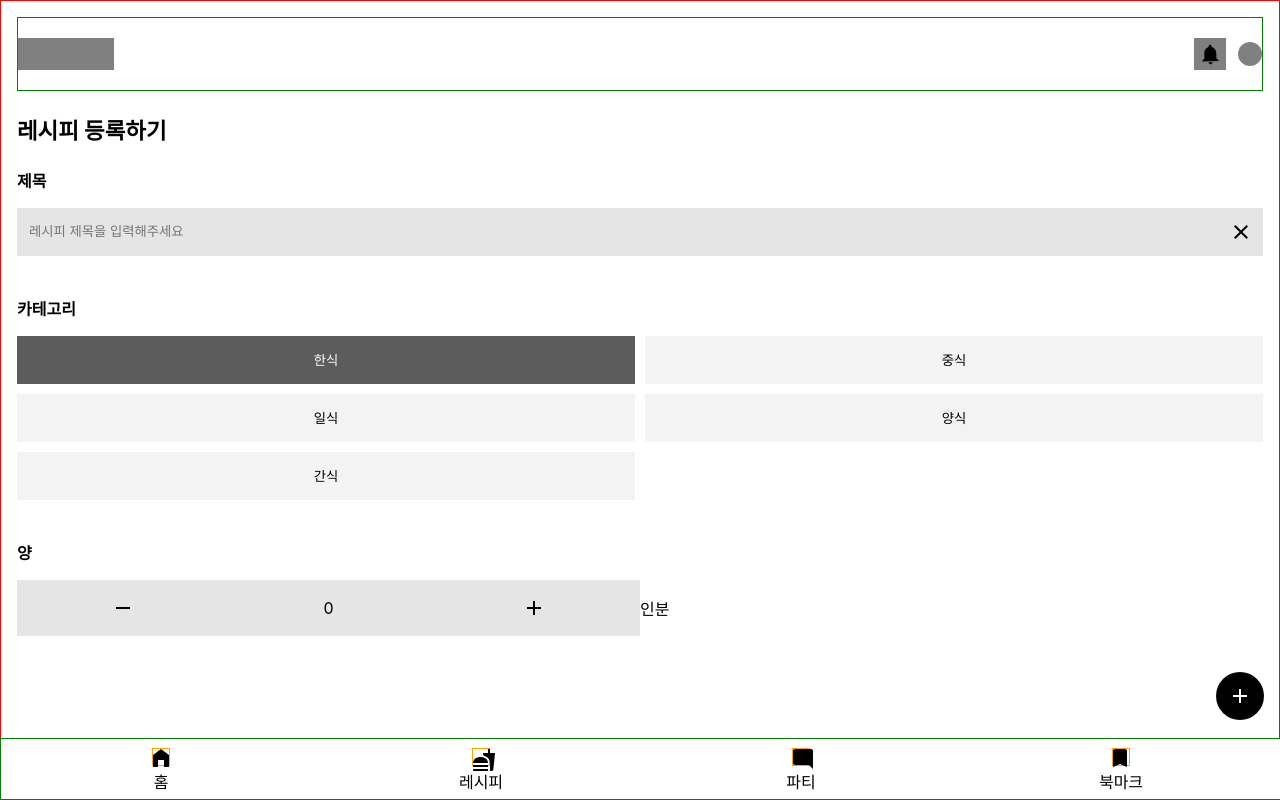
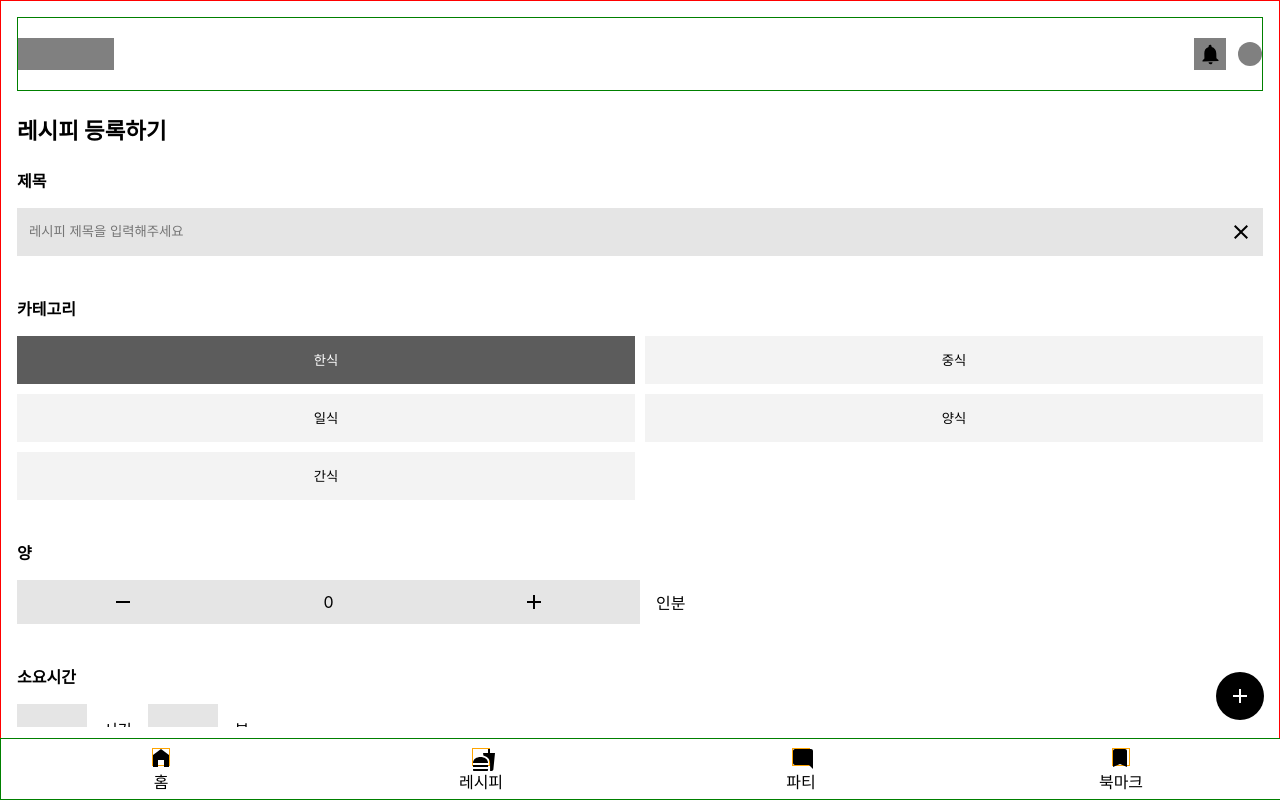
Before and after one commit to recipeShareProject/frontEnd, a React (Create React App) app: page /write in a window 1280 px wide. Built offline with nearby package versions, Linux system fonts and the light colour scheme.

Commit message:
feat : 레시피 등록하기 페이지 ui

```diff
--- a/src/pages/recipe/WriteRecipe.jsx
+++ b/src/pages/recipe/WriteRecipe.jsx
@@ -4,6 +4,7 @@ import styled from 'styled-components';
 import CloseIcon from '@mui/icons-material/Close';
 import RemoveIcon from '@mui/icons-material/Remove';
 import AddIcon from '@mui/icons-material/Add';
+import AddPhotoAlternateIcon from '@mui/icons-material/AddPhotoAlternate';
 
 const WriteRecipe = () => {
   const {
@@ -50,8 +51,46 @@ const WriteRecipe = () => {
             <div>0</div>
             <AddIcon />
           </AmountCounter>
-          <p>인분</p>
+          <Typography>인분</Typography>
         </Box>
+      </Box>
+      <Box mt={5}>
+        <FilterTitle>소요시간</FilterTitle>
+        <Box sx={{display: 'flex'}}>
+          <TimeInput type="number" width="50px" />
+          <Typography>시간</Typography>
+          <TimeInput type="number" width="50px" />
+          <Typography>분</Typography>
+        </Box>
+      </Box>
+      <Box mt={5}>
+        <FilterTitle>재료</FilterTitle>
+        <Box sx={{display: 'flex', gap: '10px'}} my={1}>
+          <TimeInput width="100%" placeholder="재료를 입력해주세요" />
+          <TimeInput width="100%" placeholder="양을 입력해 주세요" />
+        </Box>
+        <FilterButton background="#5C5C5C" color="white">
+          재료 추가하기
+        </FilterButton>
+      </Box>
+      <Box mt={5}>
+        <FilterTitle>과정</FilterTitle>
+        <Box sx={{display: 'flex', gap: '10px'}} my={1}>
+          <TimeInput width="100%" placeholder="과정을 입력해주세요" />
+        </Box>
+        {/* TODO : 공통 컴포넌트추가하기 */}
+
+        <FilterButton background="#5C5C5C" color="white">
+          과정추가하기
+        </FilterButton>
+      </Box>
+      <Box mt={5}>
+        <FilterTitle>완성 사진</FilterTitle>
+        {/* TODO : 공통 컴포넌트추가하기 */}
+
+        <FilterButton background="#5C5C5C" color="white">
+          등록하기
+        </FilterButton>
       </Box>
 
       {/* Todo : form 연결하기 */}
@@ -130,3 +169,17 @@ const AmountCounter = styled.div`
   padding: 10px 0px;
   align-items: center;
 `;
+
+const TimeInput = styled.input`
+  background: #e5e5e5;
+  border: noe;
+  border: none;
+  width: ${(props) => props.width};
+  height: 50px;
+  padding: 0px 10px;
+`;
+
+//Todo : 공통으로 뺴기
+const Typography = styled.p`
+  margin: auto 1rem;
+`;
```
